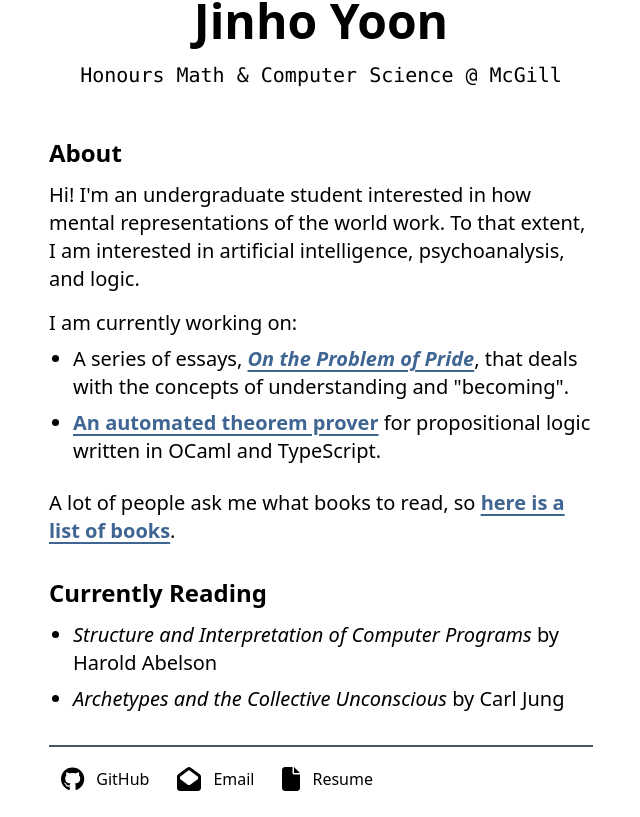
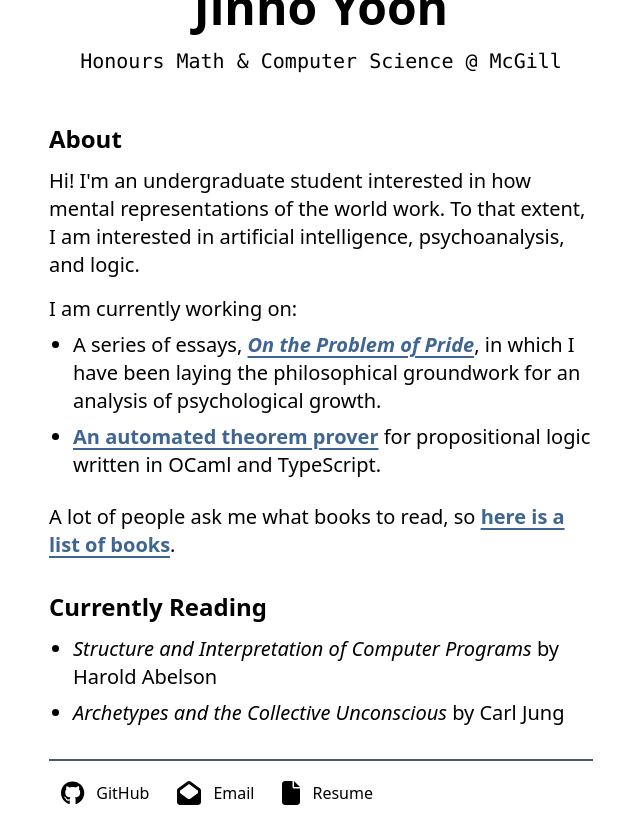
Before and after one commit to jinh0/jinho.xyz, a Next.js app: page / in a window 1280 px wide. Shown: the whole page, without its empty margins (319-959 px from the left). Built offline with nearby package versions, Linux system fonts and the light colour scheme.

Commit message:
feat: edit description of writing

```diff
--- a/components/home/About.tsx
+++ b/components/home/About.tsx
@@ -19,8 +19,9 @@ const About = () => {
         <ul className="list-disc list-outside pl-6 pb-6">
           <li className="pb-2">
             A series of essays,{' '}
-            <Highlight text={'On the Problem of Pride'} isItalic={true} />, that
-            deals with the concepts of understanding and {'"'}becoming{'"'}.
+            <Highlight text={'On the Problem of Pride'} isItalic={true} />, in which
+            I have been laying the philosophical groundwork for an analysis of
+            psychological growth.
           </li>
           <li>
             <Highlight
```
